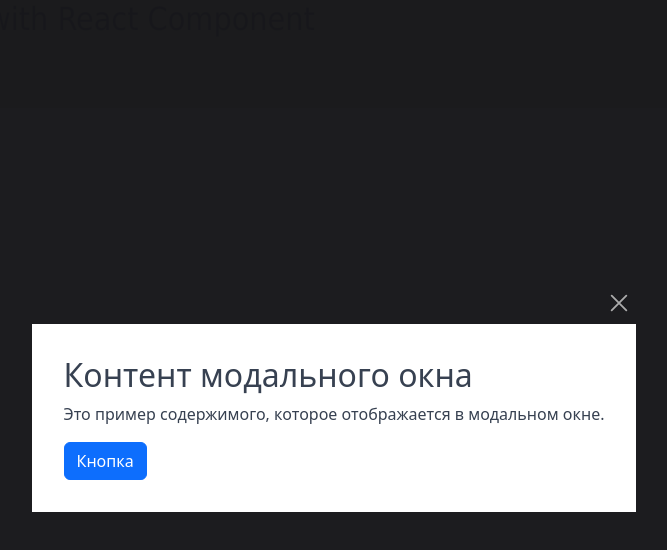
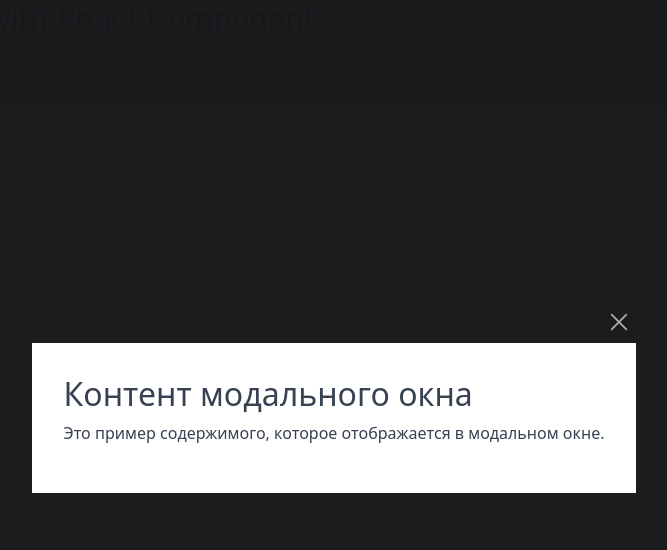
Before and after one commit to TheEgid/sample_sample, a Next.js app in the folder fullstack/: page /ModalContent in a window 1280 px wide. Both pictures are taken after a click on the button "Open Modal". Shown: the top 550 px of the page, without its empty margins (306-973 px from the left). Built offline with nearby package versions, Linux system fonts and the light colour scheme.

Commit message:
Simplify

```diff
--- a/fullstack/src/pages/ModalContent.tsx
+++ b/fullstack/src/pages/ModalContent.tsx
@@ -1,50 +1,34 @@
-import React, { useEffect, useRef, useState } from "react";
+import React, { useEffect } from "react";
 import { Fancybox as FancyboxNative } from "@fancyapps/ui";
 import { Button } from "react-bootstrap";
-import { createPortal } from "react-dom";
-
-const ModalContent = () => {
-    return (
-        <div>
-            <h2>Контент модального окна</h2>
-            <p>Это пример содержимого, которое отображается в модальном окне.</p>
-            <Button onClick={() => alert("Действие!")}>Кнопка</Button>
-        </div>
-    );
-};
 
 const FancyboxExample = () => {
-    const modalContainer = useRef<HTMLDivElement | null>(null);
-    const [isClient, setIsClient] = useState(false);
+    useEffect(() => {
+        FancyboxNative.bind("[data-fancybox]", {});
 
-    useEffect(() => {
-        setIsClient(true);
-
-        if (typeof window !== "undefined") {
-            const container = document.createElement("div");
-
-            document.body.appendChild(container);
-            modalContainer.current = container;
-
-            return () => {
-                FancyboxNative.destroy();
-                if (modalContainer.current) {
-                    document.body.removeChild(modalContainer.current);
-                }
-            };
-        }
+        return () => {
+            FancyboxNative.destroy();
+        };
     }, []);
-
-    const openModal = () => {
-        if (modalContainer.current) { FancyboxNative.show([{ src: modalContainer.current, type: "html" }]); }
-    };
 
     return (
         <div>
             <h2>Example of a Modal with React Component</h2>
-            <Button onClick={openModal}>Open Modal</Button>
-            {/* Render the modal content only if in the client-side environment */}
-            {isClient && modalContainer.current && createPortal(<ModalContent />, modalContainer.current)}
+            <Button
+                data-fancybox
+                data-src="#hidden-content"
+                data-type="inline"
+            >
+                Open Modal
+            </Button>
+
+            <div style={{ display: "none" }}>
+                <div id="hidden-content">
+                    <h2>Контент модального окна</h2>
+                    <p>Это пример содержимого, которое отображается в модальном окне.</p>
+                    {/* <Button onClick={() => alert("Действие!")}>Кнопка</Button> */}
+                </div>
+            </div>
         </div>
     );
 };
```
